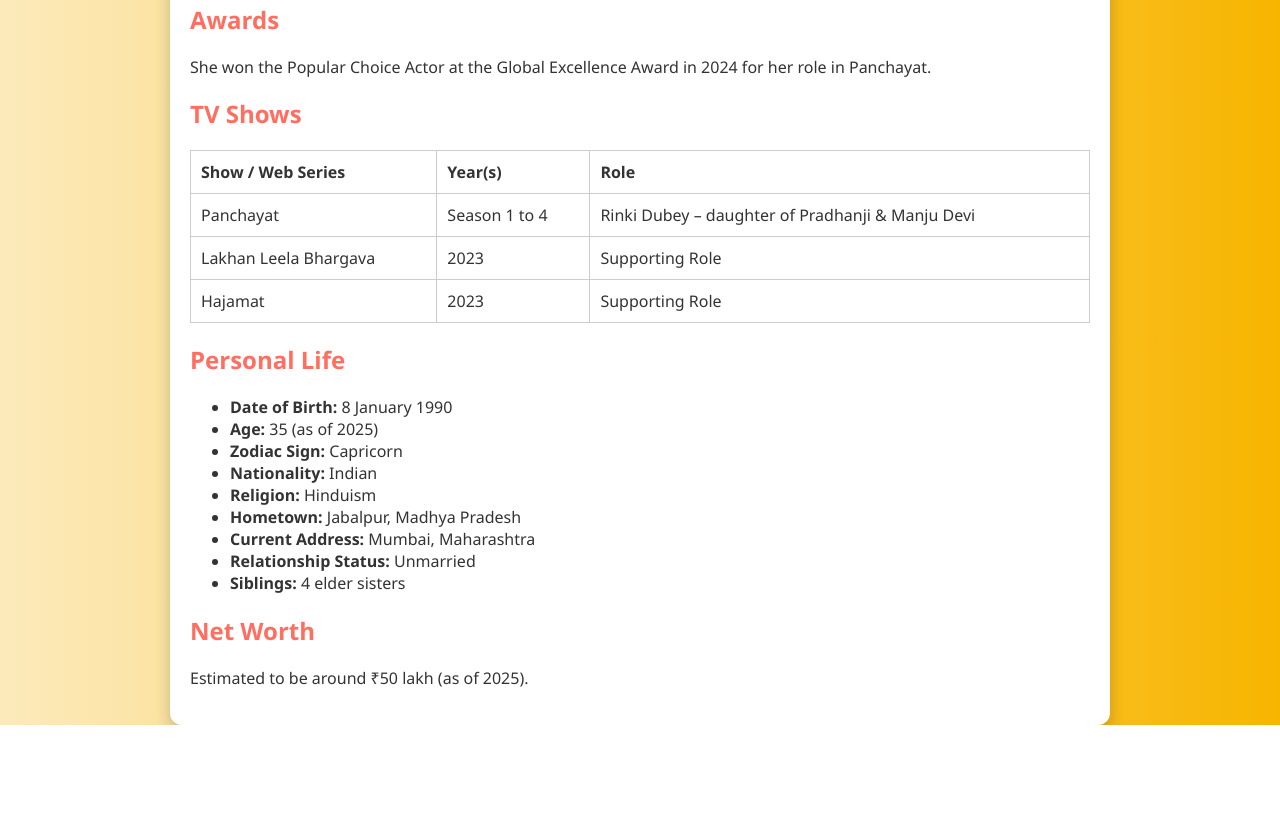
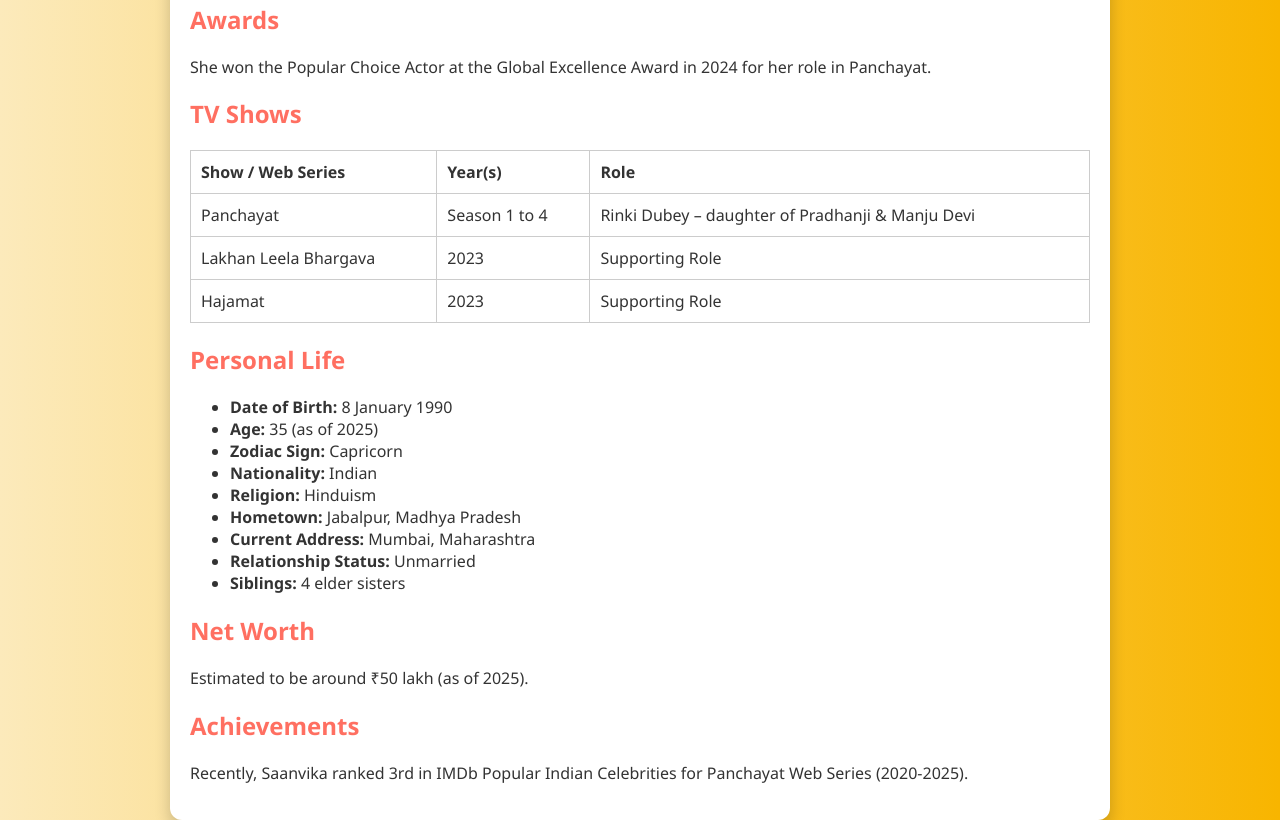
Before and after one commit to RishabhVaishnav-star/saanvika---site, a plain HTML site: page index.html in a window 1280 px wide. Shown: the part 678-1498 px from the top of the page. Before the commit the page ends 1403 px from the top, so only its background shows below. Drawn offline with Linux system fonts and the light colour scheme.

Commit message:
Update index.html

```diff
--- a/index.html
+++ b/index.html
@@ -126,6 +126,8 @@
         </ul>
     <h2>Net Worth</h2>
         <p>Estimated to be around ₹50 lakh (as of 2025).</p>
+    <h2> Achievements </h2>
+        <p> Recently, Saanvika ranked 3rd in IMDb Popular Indian Celebrities for Panchayat Web Series (2020-2025). </p>
 </div>
 
 <button onclick="topFunction()" id="topBtn" title="Go to top">↑</button>
```
